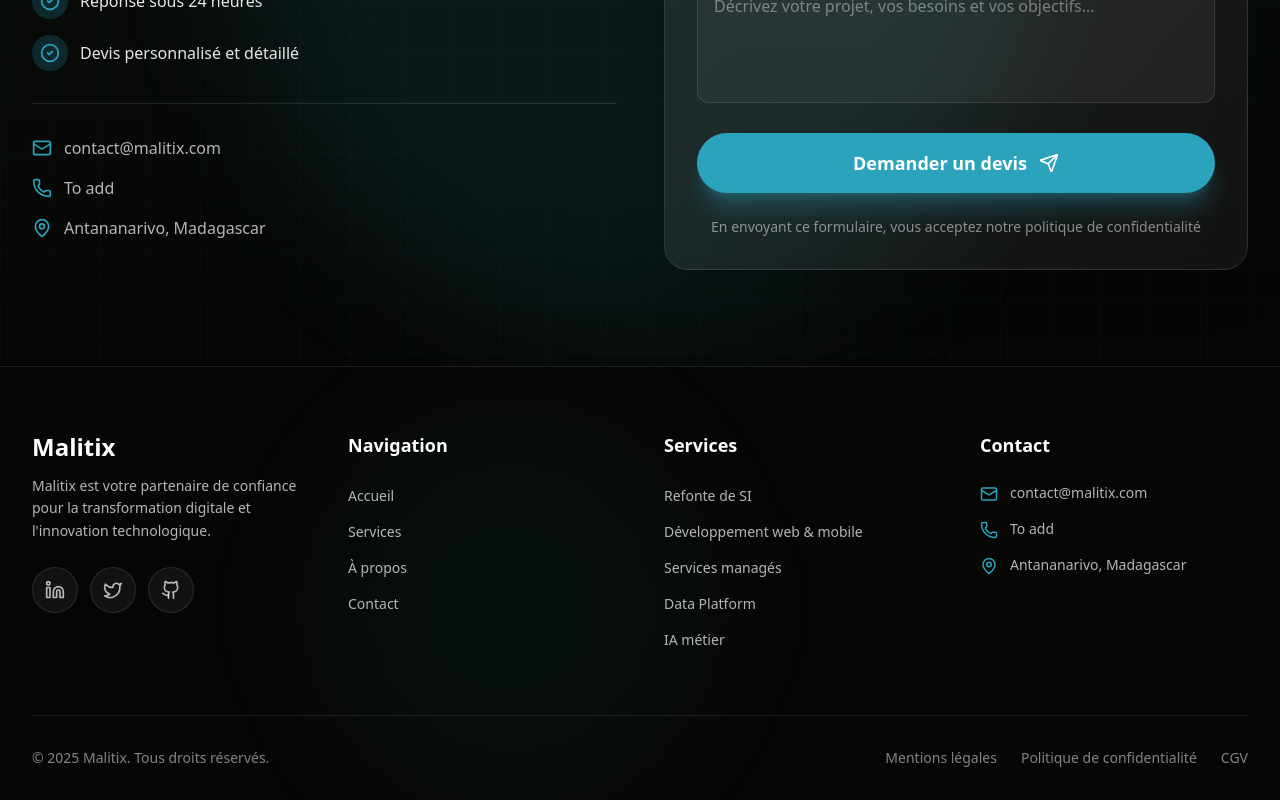
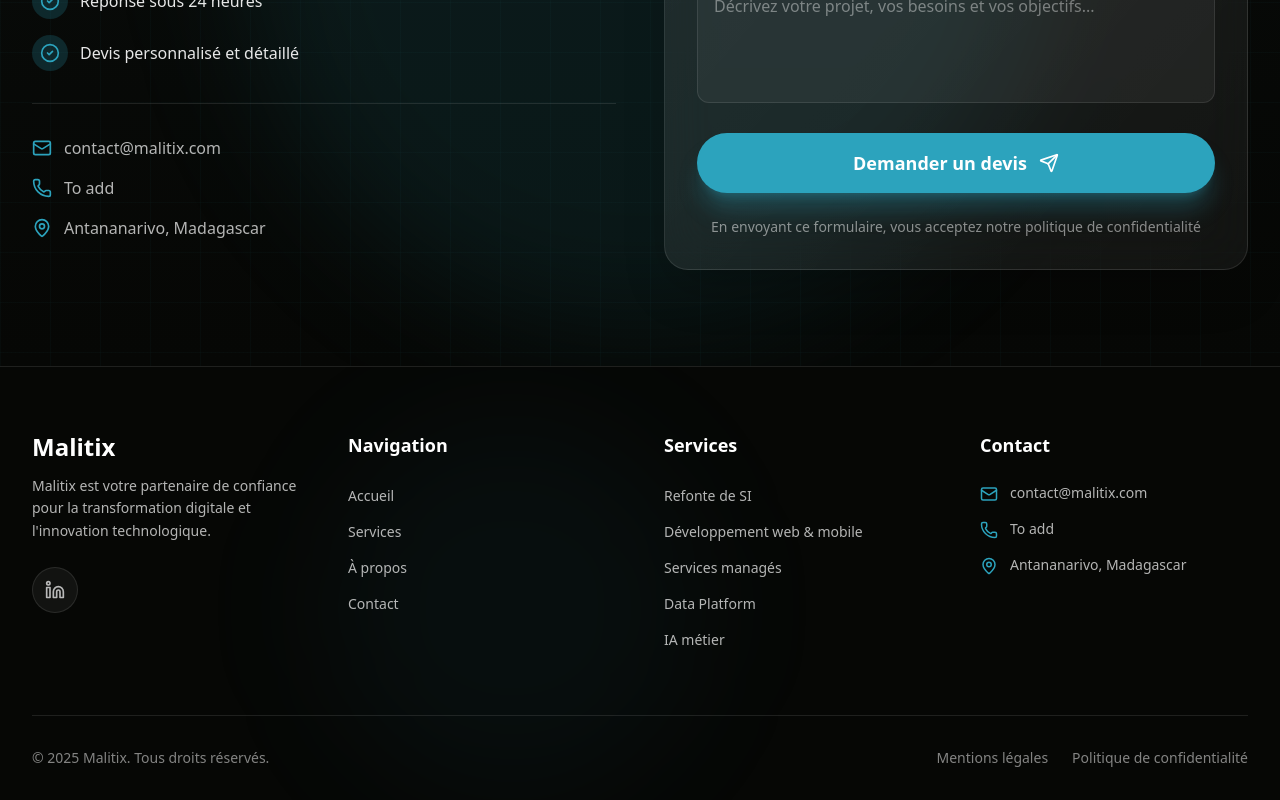
Before and after one commit to nirinovich/malitix, a React (Vite) app: page / in a window 1280 px wide. Shown: the part 3582-4382 px from the top of the page. Built offline with nearby package versions, Linux system fonts and the light colour scheme.

Commit message:
removed unused socials

```diff
--- a/src/components/Footer.tsx
+++ b/src/components/Footer.tsx
@@ -1,11 +1,9 @@
-import { Linkedin, Twitter, Github, Mail, Phone, MapPin } from 'lucide-react';
+import { Linkedin, Mail, Phone, MapPin } from 'lucide-react';
 import { NAV_LINKS, COMPANY_INFO, SOCIAL_LINKS } from '../utils/constants';
 import { useTheme } from '../context/ThemeContext';
 
 const iconMap = {
   Linkedin,
-  Twitter,
-  Github,
 };
 
 export default function Footer() {
@@ -203,16 +201,6 @@
               >
                 Politique de confidentialité
               </a>
-              <a
-                href="#"
-                className={`text-sm transition-colors ${
-                  theme === 'dark'
-                    ? 'text-white/50 hover:text-[#2ca3bd]'
-                    : 'text-gray-500 hover:text-[#2ca3bd]'
-                }`}
-              >
-                CGV
-              </a>
             </div>
           </div>
         </div>
--- a/src/utils/constants.ts
+++ b/src/utils/constants.ts
@@ -59,8 +59,6 @@
 // Social Media Links
 export const SOCIAL_LINKS: SocialLink[] = [
   { name: 'LinkedIn', href: '#', icon: 'Linkedin' },
-  { name: 'Twitter', href: '#', icon: 'Twitter' },
-  { name: 'GitHub', href: '#', icon: 'Github' },
 ];
 
 // Company Info
```
